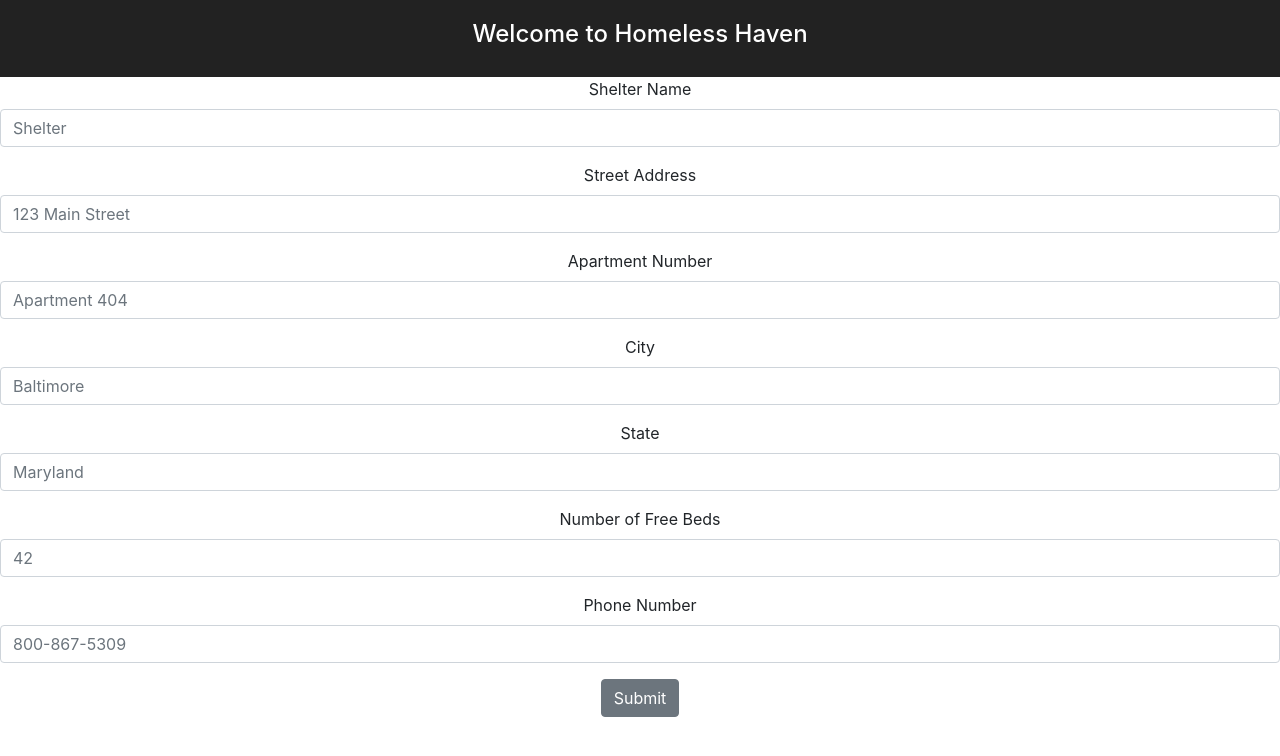
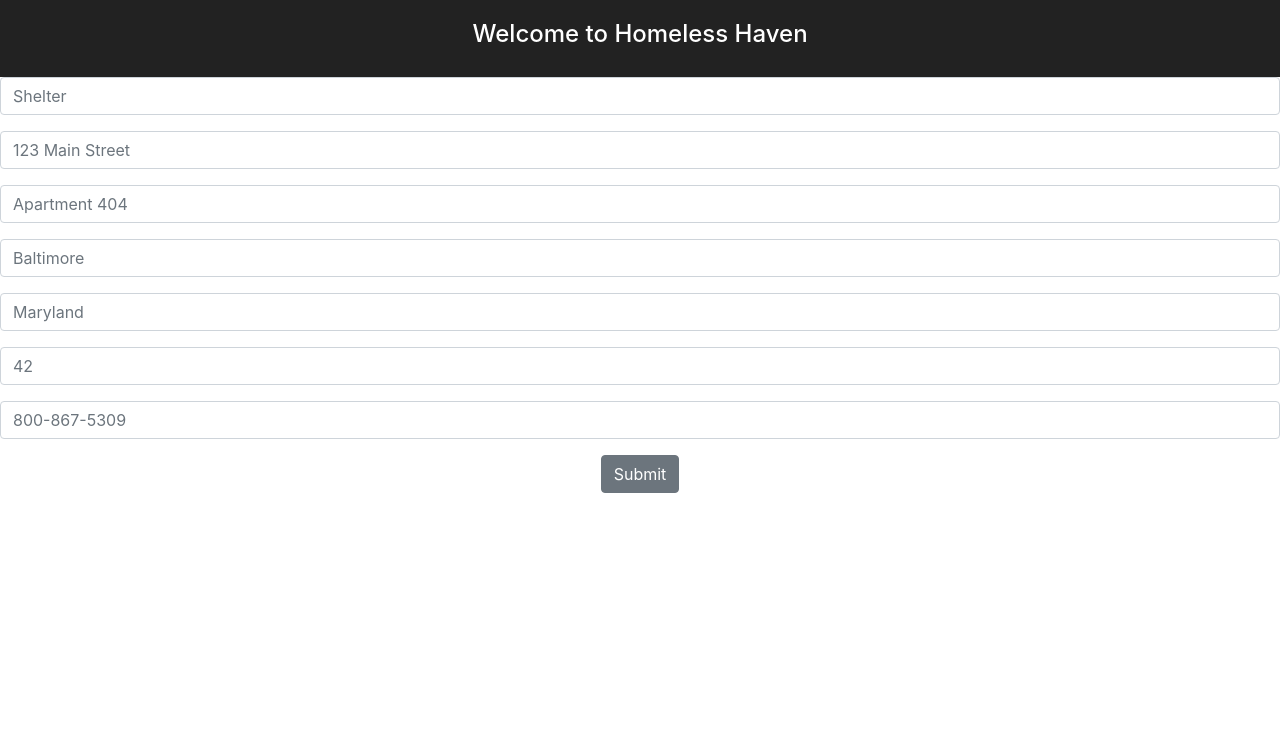
Before and after one commit to richardshu/BedsForBaltimore, a React (Create React App) app in the folder client/: page / in a window 1280 px wide. Shown: the top 756 px of the page. Built offline with nearby package versions, Linux system fonts and the light colour scheme; what mongodb-stitch-browser-sdk would draw is missing.

Commit message:
Database Talking!

```diff
--- a/client/package.json
+++ b/client/package.json
@@ -8,6 +8,7 @@
     "dns": "^0.2.2",
     "module": "^1.2.5",
     "mongodb": "^3.1.6",
+    "mongodb-stitch-react-native-sdk": "^4.0.13",
     "react": "^16.5.1",
     "react-dom": "^16.5.1",
     "react-scripts": "1.1.5",
--- a/client/src/Components/Pages/AddHomelessShelter.js
+++ b/client/src/Components/Pages/AddHomelessShelter.js
@@ -4,78 +4,74 @@ import {
     RemoteMongoClient,
     AnonymousCredential
 } from "mongodb-stitch-browser-sdk";
-import { Button, Form, FormGroup, Label, Input, FormText } from 'reactstrap';
+import { Button, Form, FormGroup, Input } from 'reactstrap';
 
 const client = Stitch.initializeDefaultAppClient('homelesshaven-tcmuc');
 const db = client.getServiceClient(RemoteMongoClient.factory, 'mongodb-atlas').db('Shelters');
+client.auth.loginWithCredential(new AnonymousCredential());
 const data = db.collection('TestData');
 
 
 class AddHomelessShelter extends Component {
 
-    _onButtonClick() {
-        console.log("Arrived");
-        console.log(document.getElementById("shelterName").nodeValue);
+    submitForm(e) {
+        e.preventDefault();
+        console.log('Hello submission');
         data.insertOne({
-            Name: document.getElementById("shelterName"),
-            Address: document.getElementById("shelterStreetAddress"), //+ document.getElementById("aptNum") +
-            //document.getElementById("city") + document.getElementById("state"),
-            Phone: document.getElementById("phone"),
-            FreeBeds: document.getElementById("freeBeds")
-        }).then(res => console.log(res));
-    };
+            Name: document.getElementById("shelterName").value,
+            Address: document.getElementById("shelterStreetAddress").value + ' ' + document.getElementById("aptNum").value +
+            ' ' + document.getElementById("city").value + ' ' + document.getElementById("state").value,
+            Phone: document.getElementById("phone").value,
+            FreeBeds: document.getElementById("freeBeds").value
+        });
+    }
+
+    handleChange = async (event) => {
+        const { target } = event;
+        const value = target.type === 'checkbox' ? target.checked : target.value;
+        const { name } = target;
+        await this.setState({
+          [ name ]: value,
+        });
+    }
 
     render() {
         return (
-            <Form>
+            <Form className="form" onSubmit={ (e) => this.submitForm(e) }>
                 <FormGroup>
-                    <Label for="shelterName">Shelter Name</Label>
-                    <Input type="name" name="name" id="shelterName" placeholder="Shelter" />
+                    <Input type="text" name="name" id="name" placeholder="Shelter"
+                    onChange={ (e) => {
+                        this.handleChange(e)
+                    }}/>
                 </FormGroup>
                 <FormGroup>
-                    <Label for="shelterStreetAddress">Street Address</Label>
-                    <Input type="streetAddress" name="streetAddress" id="shelterStreetAddress" placeholder="123 Main Street" />
+                    <Input type="text" name="streetAddress" id="shelterStreetAddress"
+                    placeholder="123 Main Street" onChange={ (e) => this.handleChange(e) }/>
                 </FormGroup>
                 <FormGroup>
-                    <Label for="shelterApartmentNumber">Apartment Number</Label>
-                    <Input type="aptNum" name="aptNum" id="aptNum" placeholder="Apartment 404" />
+                    <Input type="number" name="aptNum" id="aptNum" placeholder="Apartment 404"
+                    onChange={ (e) => this.handleChange(e) }/>
                 </FormGroup>
                 <FormGroup>
-                    <Label for="shelterCity">City</Label>
-                    <Input type="city" name="city" id="city" placeholder="Baltimore" />
+                    <Input type="text" name="city" id="city" placeholder="Baltimore"
+                    onChange={ (e) => this.handleChange(e) }/>
                 </FormGroup>
                 <FormGroup>
-                    <Label for="shelterState">State</Label>
-                    <Input type="state" name="state" id="state" placeholder="Maryland" />
+                    <Input type="text" name="state" id="state" placeholder="Maryland"
+                    onChange={ (e) => this.handleChange(e) }/>
                 </FormGroup>
                 <FormGroup>
-                    <Label for="numFreeBeds">Number of Free Beds</Label>
-                    <Input type="freeBeds" name="freeBeds" id="freeBeds" placeholder="42" />
+                    <Input type="number" name="freeBeds" id="freeBeds" placeholder="42"
+                    onChange={ (e) => this.handleChange(e) }/>
                 </FormGroup>
                 <FormGroup>
-                    <Label for="phoneNumber">Phone Number</Label>
-                    <Input type="phone" name="phone" id="phone" placeholder="800-867-5309" />
+                    <Input type="tel" name="phone" id="phone" placeholder="800-867-5309"
+                    onChange={ (e) => this.handleChange(e) }/>
                 </FormGroup>
-                <Button onClick={this._onButtonClick} id="submitButton">Submit</Button>
+                <Button>Submit</Button>
             </Form>
         );
     }
 }
 
-// class AddShelter extends Component {
-//     render() {
-//         return;
-//     }
-
-//     newSingleEntry(sName, sAddress, sPhone, sBeds, sFree) {
-//         data.insertOne({
-//             Name: sName,
-//             Address: sAddress,
-//             Phone: sPhone,
-//             TotalBeds: sBeds,
-//             FreeBeds: sFree
-//         });
-//     }
-// }
-
 export default AddHomelessShelter;
```
Also changed, not shown: 1 other file (tests, documents, lock files or other folders).
